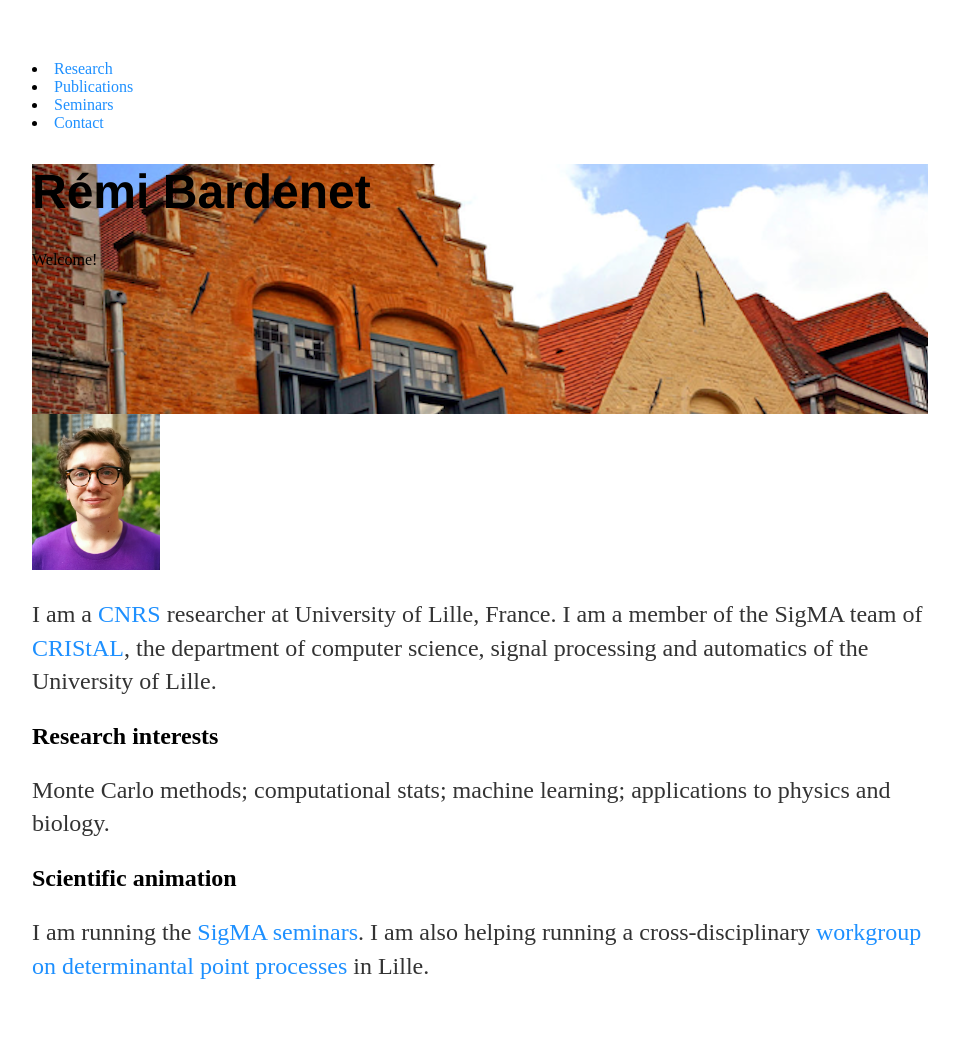
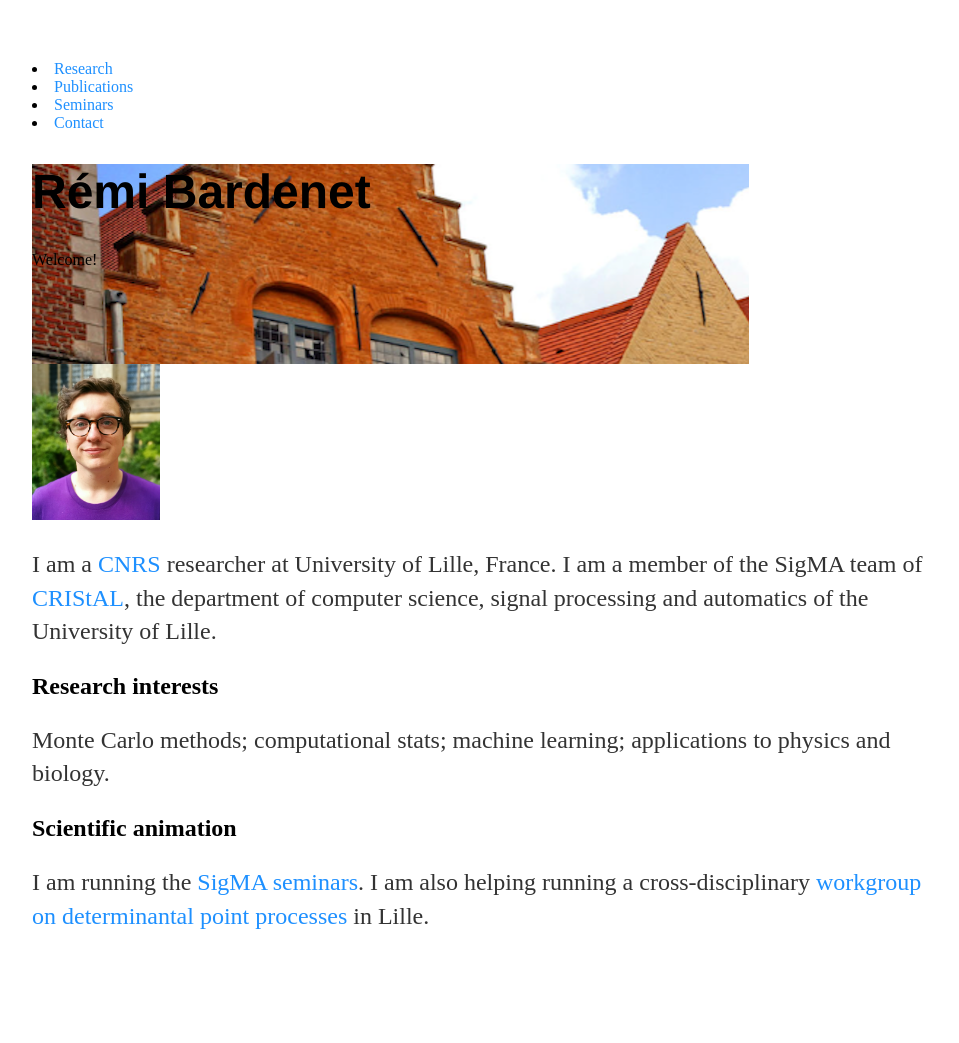
Before and after one commit to rbardenet/rbardenet.github.io, a Jekyll site: the page built from index.html, in a window 1280 px wide. Shown: the whole page, without its empty margins (160-1119 px from the left). Built offline with Jekyll 4.4.1, drawn with Linux system fonts in a browser that asks for light colours; after the commit the page ends 993 px from its top, so only the background shows below that.

Commit message:
added css for header

```diff
--- a/css/main.css
+++ b/css/main.css
@@ -1,5 +1,6 @@
 header {
-    height: 250px;
+    height: 200px;
+    width: 80%;
 }
 body {
     margin: 60px auto;
```
